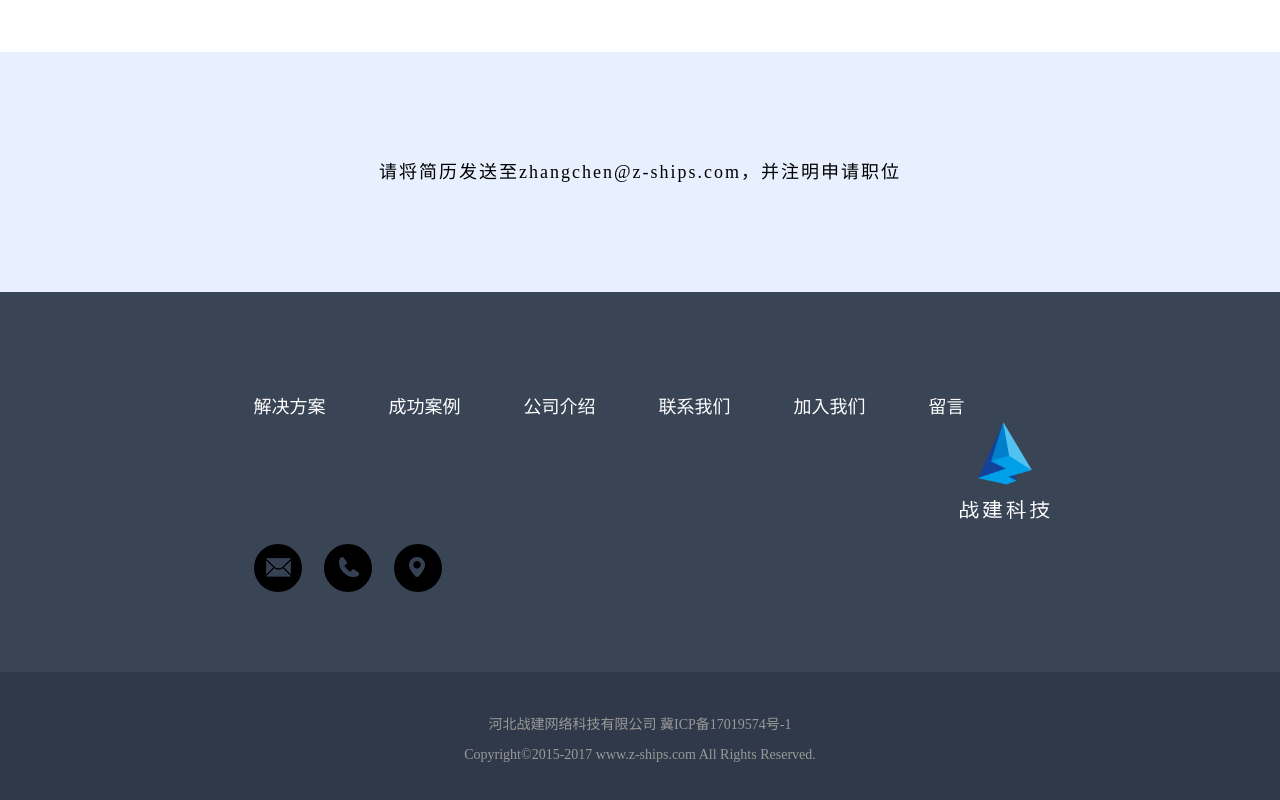
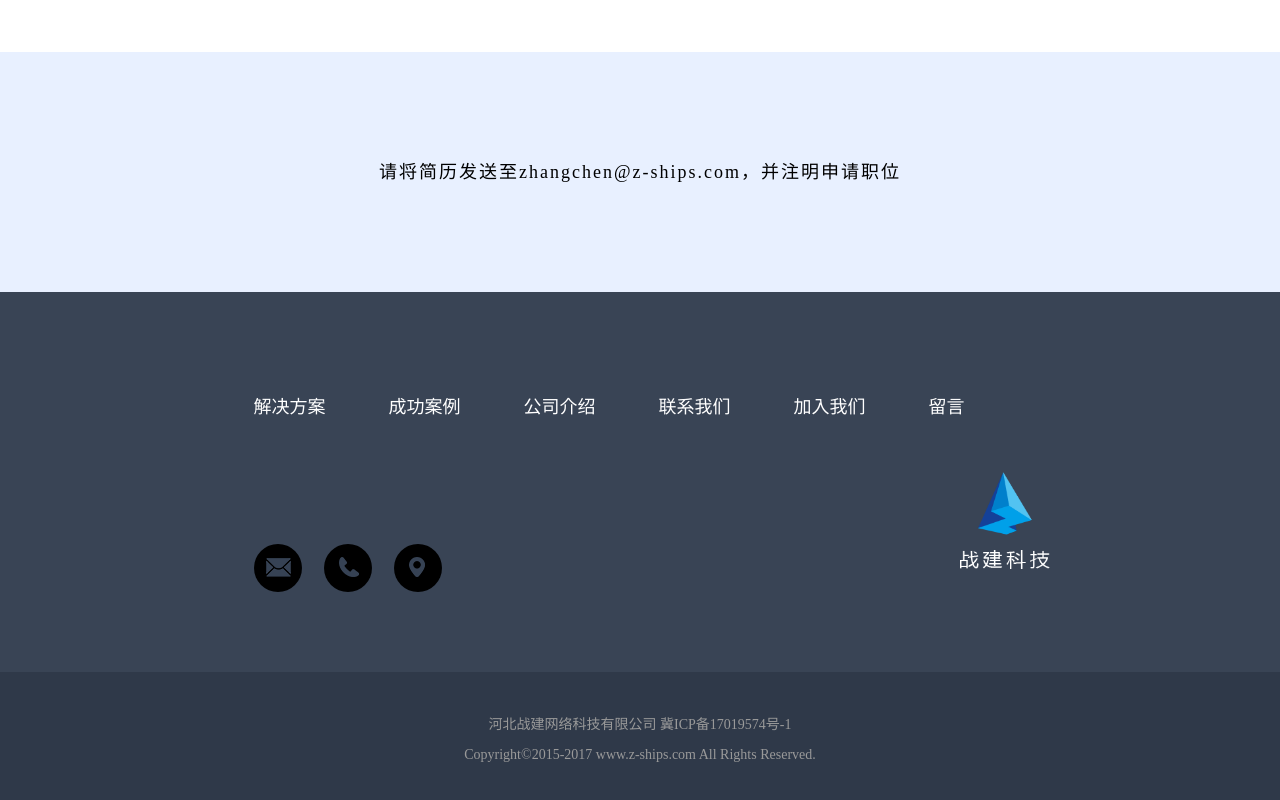
Before and after one commit to QinBrother/z-ships.com, a plain HTML site: page ios.html in a window 1280 px wide. Shown: the part 1862-2662 px from the top of the page. Drawn offline with Linux system fonts and the light colour scheme.

Commit message:
public.css

```diff
--- a/css/anli.css
+++ b/css/anli.css
@@ -116,7 +116,7 @@
 	width: 330px;
 	height: auto;
 }
-@media screen and (max-width: 1365px) {
+@media screen and (max-width: 1366px) {
 	.center{
 		width: 90%;
 		margin-left: 5%;
--- a/css/public.css
+++ b/css/public.css
@@ -289,7 +289,7 @@ a{
 	height: auto;
 	float: right;
 	margin-left: 90%;
-	margin-top: 130px;
+	margin-top: 180px;
 }
 .erweima img{
 	width: 100%;
@@ -340,7 +340,9 @@ a{
     .top li:nth-child(2) .drop-down div span {
     font-size: 10px;
     }
-
+    .erweima{
+	margin-top: 180px;
+    }
 }
 @media screen and (max-width: 1200px) {
 	.head{
```
